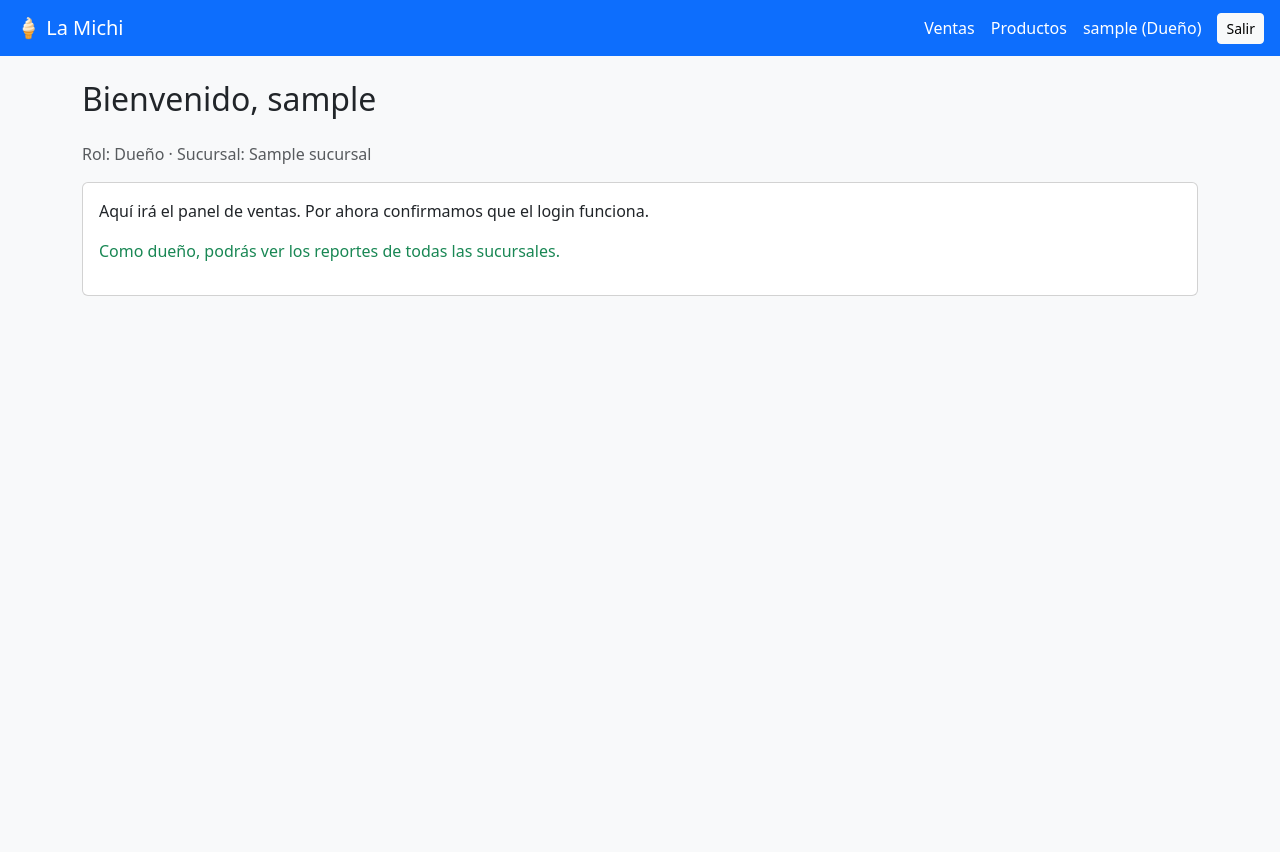
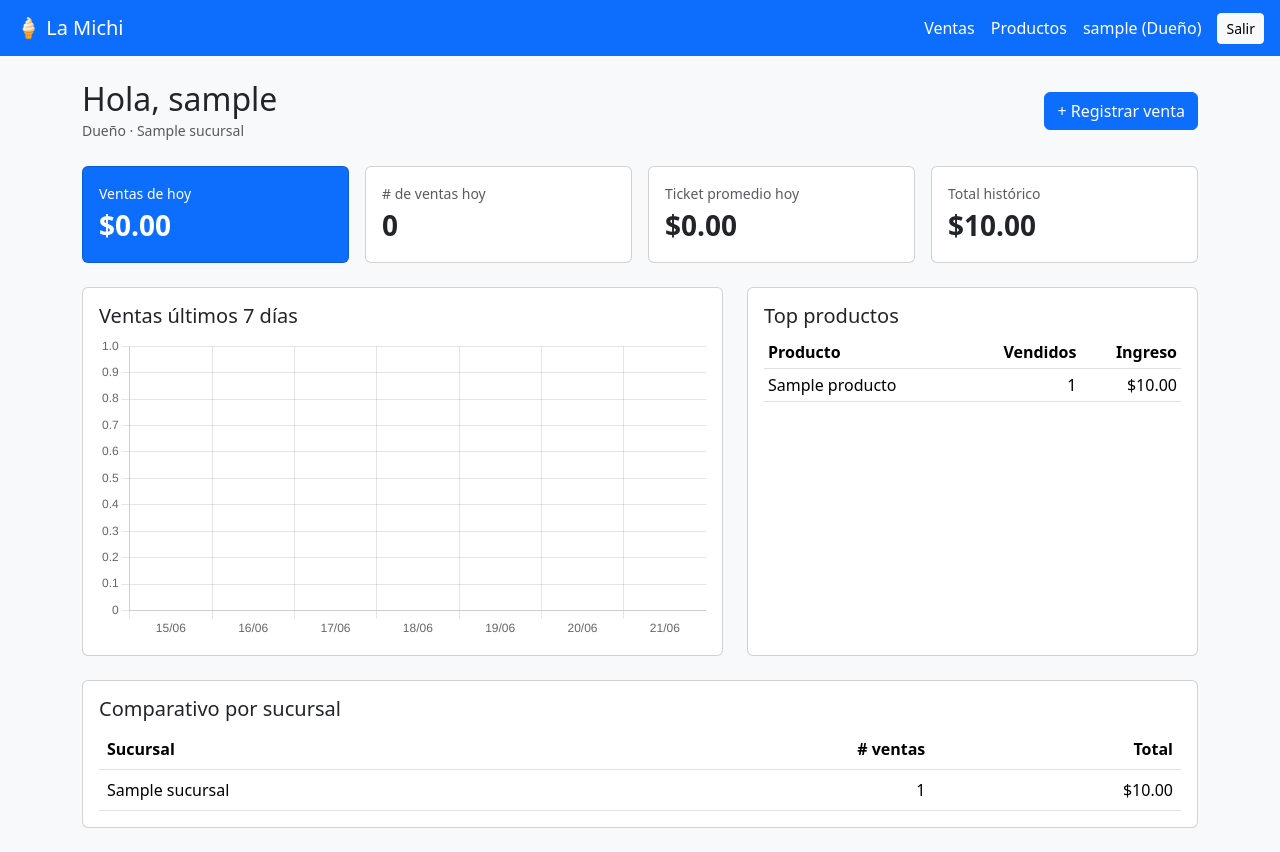
Before and after one commit to Navva32/la-michi, a Django app: page / in a window 1280 px wide. Before the commit the page ends 296 px from the top, so only its background shows below. Run offline with Django 5.2, Linux system fonts and the light colour scheme; a user stored in the database is signed in; tables that the repository leaves empty hold one stand-in row (values such as "Sample post").

Commit message:
Dashboard con KPIs, grafica de ventas, top productos y comparativo por sucursal

```diff
--- a/templates/dashboard.html
+++ b/templates/dashboard.html
@@ -1,19 +1,110 @@
 {% extends 'base.html' %}
 {% block titulo %} · Inicio{% endblock %}
 {% block contenido %}
-<h2 class="mb-4">Bienvenido, {{ user.username }}</h2>
-<p class="text-muted">Rol: {{ user.get_rol_display }}
-  {% if user.sucursal %} · Sucursal: {{ user.sucursal.nombre }}{% endif %}
-</p>
+<div class="d-flex justify-content-between align-items-center mb-4">
+  <div>
+    <h2 class="mb-0">Hola, {{ user.username }}</h2>
+    <small class="text-muted">{{ user.get_rol_display }}{% if user.sucursal %} · {{ user.sucursal.nombre }}{% endif %}</small>
+  </div>
+  <a href="{% url 'venta_crear' %}" class="btn btn-primary">+ Registrar venta</a>
+</div>
 
-<div class="card">
-  <div class="card-body">
-    <p>Aquí irá el panel de ventas. Por ahora confirmamos que el login funciona.</p>
-    {% if user.rol == 'dueno' %}
-      <p class="text-success">Como dueño, podrás ver los reportes de todas las sucursales.</p>
-    {% else %}
-      <p>Como {{ user.get_rol_display }}, registrarás y consultarás ventas de tu sucursal.</p>
-    {% endif %}
+<!-- Tarjetas KPI -->
+<div class="row g-3 mb-4">
+  <div class="col-md-3 col-6">
+    <div class="card text-bg-primary h-100"><div class="card-body">
+      <div class="small">Ventas de hoy</div>
+      <div class="fs-3 fw-bold">${{ total_hoy|floatformat:2 }}</div>
+    </div></div>
+  </div>
+  <div class="col-md-3 col-6">
+    <div class="card h-100"><div class="card-body">
+      <div class="small text-muted"># de ventas hoy</div>
+      <div class="fs-3 fw-bold">{{ num_hoy }}</div>
+    </div></div>
+  </div>
+  <div class="col-md-3 col-6">
+    <div class="card h-100"><div class="card-body">
+      <div class="small text-muted">Ticket promedio hoy</div>
+      <div class="fs-3 fw-bold">${{ ticket_promedio|floatformat:2 }}</div>
+    </div></div>
+  </div>
+  <div class="col-md-3 col-6">
+    <div class="card h-100"><div class="card-body">
+      <div class="small text-muted">Total histórico</div>
+      <div class="fs-3 fw-bold">${{ total_historico|floatformat:2 }}</div>
+    </div></div>
   </div>
 </div>
+
+<div class="row g-4">
+  <!-- Gráfica de ventas por día -->
+  <div class="col-lg-7">
+    <div class="card h-100"><div class="card-body">
+      <h5 class="card-title">Ventas últimos 7 días</h5>
+      <canvas id="graficaDias"></canvas>
+    </div></div>
+  </div>
+
+  <!-- Top productos -->
+  <div class="col-lg-5">
+    <div class="card h-100"><div class="card-body">
+      <h5 class="card-title">Top productos</h5>
+      <table class="table table-sm mb-0">
+        <thead><tr><th>Producto</th><th class="text-end">Vendidos</th><th class="text-end">Ingreso</th></tr></thead>
+        <tbody>
+          {% for p in top_productos %}
+          <tr>
+            <td>{{ p.producto__nombre }}</td>
+            <td class="text-end">{{ p.unidades }}</td>
+            <td class="text-end">${{ p.ingreso|floatformat:2 }}</td>
+          </tr>
+          {% empty %}
+          <tr><td colspan="3" class="text-center text-muted py-3">Aún no hay ventas.</td></tr>
+          {% endfor %}
+        </tbody>
+      </table>
+    </div></div>
+  </div>
+</div>
+
+{% if es_dueno and por_sucursal %}
+<!-- Comparativo por sucursal -->
+<div class="card mt-4"><div class="card-body">
+  <h5 class="card-title">Comparativo por sucursal</h5>
+  <table class="table mb-0">
+    <thead><tr><th>Sucursal</th><th class="text-end"># ventas</th><th class="text-end">Total</th></tr></thead>
+    <tbody>
+      {% for s in por_sucursal %}
+      <tr>
+        <td>{{ s.sucursal__nombre }}</td>
+        <td class="text-end">{{ s.num }}</td>
+        <td class="text-end">${{ s.total|floatformat:2 }}</td>
+      </tr>
+      {% endfor %}
+    </tbody>
+  </table>
+</div></div>
+{% endif %}
+
+<script src="https://cdn.jsdelivr.net/npm/chart.js@4.4.1/dist/chart.umd.min.js"></script>
+<script>
+  const ctx = document.getElementById('graficaDias');
+  new Chart(ctx, {
+    type: 'bar',
+    data: {
+      labels: {{ labels_dias|safe }},
+      datasets: [{
+        label: 'Ventas ($)',
+        data: {{ datos_dias|safe }},
+        backgroundColor: '#0d6efd'
+      }]
+    },
+    options: {
+      responsive: true,
+      plugins: { legend: { display: false } },
+      scales: { y: { beginAtZero: true } }
+    }
+  });
+</script>
 {% endblock %}
--- a/ventas/views.py
+++ b/ventas/views.py
@@ -1,13 +1,67 @@
 from django.shortcuts import render, redirect, get_object_or_404
 from django.contrib.auth.decorators import login_required
-from .models import Producto, Venta, Sucursal
+from django.db.models import Sum, Count, F, DecimalField, ExpressionWrapper
+from django.utils import timezone
+from datetime import timedelta
+from .models import Producto, Venta, Sucursal, DetalleVenta
 from .forms import ProductoForm, DetalleVentaFormSet
 
 
 @login_required
 def dashboard(request):
-    return render(request, 'dashboard.html')
+    es_dueno = request.user.rol == 'dueno'
 
+    ventas = Venta.objects.all()
+    detalles = DetalleVenta.objects.all()
+    if not es_dueno:
+        ventas = ventas.filter(sucursal=request.user.sucursal)
+        detalles = detalles.filter(venta__sucursal=request.user.sucursal)
+
+    hoy = timezone.localdate()
+
+    ventas_hoy = ventas.filter(fecha__date=hoy)
+    total_hoy = ventas_hoy.aggregate(s=Sum('total'))['s'] or 0
+    num_hoy = ventas_hoy.count()
+    ticket_promedio = (total_hoy / num_hoy) if num_hoy else 0
+    total_historico = ventas.aggregate(s=Sum('total'))['s'] or 0
+
+    inicio = hoy - timedelta(days=6)
+    ventas_semana = (ventas.filter(fecha__date__gte=inicio)
+                     .values('fecha__date')
+                     .annotate(total=Sum('total'))
+                     .order_by('fecha__date'))
+    mapa = {v['fecha__date']: float(v['total']) for v in ventas_semana}
+    labels_dias, datos_dias = [], []
+    for i in range(7):
+        dia = inicio + timedelta(days=i)
+        labels_dias.append(dia.strftime('%d/%m'))
+        datos_dias.append(mapa.get(dia, 0))
+
+    top_productos = (detalles
+                     .values('producto__nombre')
+                     .annotate(unidades=Sum('cantidad'),
+                               ingreso=Sum(ExpressionWrapper(
+                                   F('cantidad') * F('precio_unitario'),
+                                   output_field=DecimalField())))
+                     .order_by('-unidades')[:5])
+
+    por_sucursal = None
+    if es_dueno:
+        por_sucursal = (ventas.values('sucursal__nombre')
+                        .annotate(total=Sum('total'), num=Count('id'))
+                        .order_by('-total'))
+
+    return render(request, 'dashboard.html', {
+        'es_dueno': es_dueno,
+        'total_hoy': total_hoy,
+        'num_hoy': num_hoy,
+        'ticket_promedio': ticket_promedio,
+        'total_historico': total_historico,
+        'labels_dias': labels_dias,
+        'datos_dias': datos_dias,
+        'top_productos': top_productos,
+        'por_sucursal': por_sucursal,
+    })
 
 # ---- Productos ----
 @login_required
```
